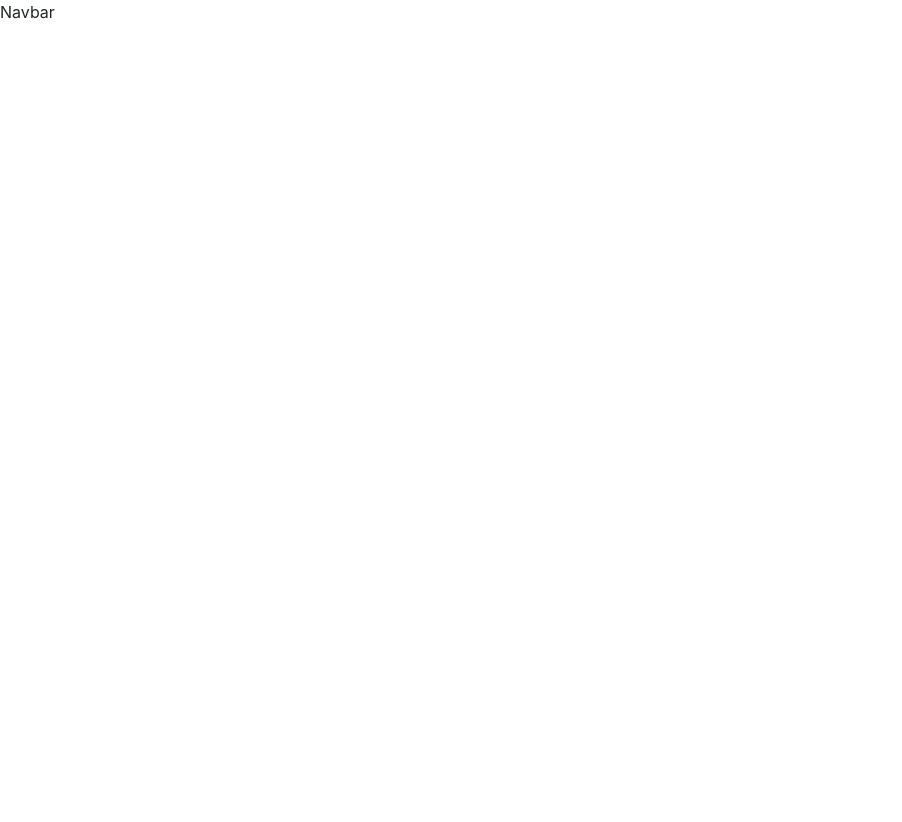
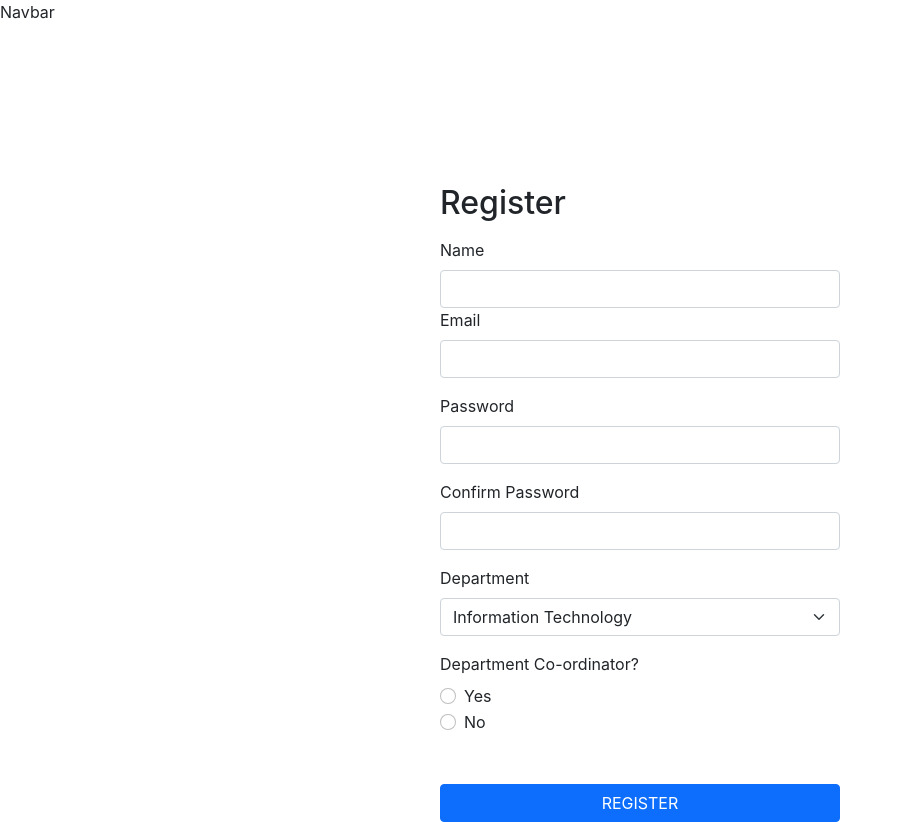
Before and after one commit to nikhil1610/faculty, a React (Create React App) app: page /register in a window 1280 px wide. Before the commit this address had no page. Shown: the whole page, without its empty margins (0-902 px from the left). Before the commit the page ends 800 px from the top, so only its background shows below. Built offline with nearby package versions, Linux system fonts and the light colour scheme.

Commit message:
login, register UI done

```diff
--- a/src/App.js
+++ b/src/App.js
@@ -14,6 +14,7 @@ function App() {
     <Navbar/>
       <Routes>
         <Route exact path='/' element={<Login/>}/>
+        <Route path='/register' element={<SignUp/>}/>
         <Route exact path='/department' element={<Homepage/>}/>
         <Route exact path='/faculty' element={<Faculty/>}/>
       </Routes>
--- /dev/null
+++ b/src/css/Homepage.css
@@ -0,0 +1,3 @@
+.card-link{
+    text-decoration: none;
+}
--- a/src/pages/Login.js
+++ b/src/pages/Login.js
@@ -1,12 +1,18 @@
 import { Button, Col, Form, Row } from 'react-bootstrap';
 import React, { useContext, useState } from 'react';
-import { AuthContext } from '../context/AuthContext';
+import {Link} from "react-router-dom";
+
+// import { AuthContext } from '../context/AuthContext';
+import SignUp from './SignUp';
 
 const Login = () => {
-    const { login } = useContext(AuthContext);
+    // const { login } = useContext(AuthContext);
 
     const [email, setEmail] = useState('');
     const [password, setPassword] = useState('');
+
+    // const history= useHistory()
+
 
     const handleSubmit = async (e) => {
         e.preventDefault();
@@ -15,7 +21,7 @@ const Login = () => {
 
         console.log(email, password);
 
-        login({email, password});
+        // login({email, password});
     }
 
     return(
@@ -42,7 +48,7 @@ const Login = () => {
                                 <Form.Group>
                                     <Form.Label>Password</Form.Label>
                                     <Form.Control
-                                        type="text"
+                                        type="password"
                                         required
                                         value={password}
                                         onChange={(e) => setPassword(e.target.value)}
@@ -52,7 +58,14 @@ const Login = () => {
                         </Row>
                         <Row className='mt-5'>
                             <Col xs={12}>
-                                <Button type='submit'>Login</Button>
+                                <Button style={{width:"100%"}} type='submit'>LOGIN</Button>
+                            </Col>
+                        </Row>
+                        <Row className='mt-3'>
+                            <Col>
+                            <Link to='/register'>
+                            Don't have an account? Sign Up
+                            </Link>
                             </Col>
                         </Row>
                     </Form>
--- a/src/pages/SignUp.js
+++ b/src/pages/SignUp.js
@@ -1,7 +1,135 @@
-import React from 'react'
+import { Button, Col, Form, Row } from 'react-bootstrap';
+import React, { useContext, useEffect, useState,useRef } from 'react';
 
-export default function SignUp() {
-  return (
-    <div>SignUp</div>
-  )
+// import { AuthContext } from '../context/AuthContext';
+import SignUp from './SignUp';
+
+const Login = () => {
+    // const { login } = useContext(AuthContext);
+
+    // const formRef = useRef();
+
+    const[name, setName] = useState('');
+    const [email, setEmail] = useState('');
+    const [password, setPassword] = useState('');
+    const [confirmPass, setConfirmPass] = useState('');
+    const [department, setDepartment] = useState('Information Technology');
+    const [isCoordinator, setCoordinator] = useState('');
+    const [error,setError] = useState('');
+    // const history= useHistory()
+
+
+    useEffect(()=>{
+
+      if(password!== confirmPass)
+      {
+        setError("Passwords doesn't match");
+      }
+      else{
+        setError('');
+      }
+    },[confirmPass])
+    const handleSubmit = async (e) => {
+        e.preventDefault();
+        // const formPointer = formRef.current;
+        if(password !== confirmPass)
+            return;
+        if(!name || !email || !password)
+            return;
+
+        console.log(name,email,password,department,isCoordinator)
+        console.log(email, password);
+
+        // login({email, password});
+    }
+
+    return(
+        <div>
+            <div className='d-flex justify-content-center px-2' style={{marginTop:'10rem'}}>
+                <div style={{width: '400px', maxWidth:'100%'}}>
+                    <h2>Register</h2>
+                    <Form onSubmit={handleSubmit} className='mt-3'>
+                        <Row>
+                            <Col xs={12}>
+                                <Form.Group>
+                                    <Form.Label>Name</Form.Label>
+                                    <Form.Control
+                                        type="name"
+                                        required
+                                        value={name}
+                                        onChange={(e) => setName(e.target.value)}
+                                    />
+                                </Form.Group>
+                            </Col>
+                        </Row>
+                        <Row>
+                            <Col xs={12}>
+                                <Form.Group>
+                                    <Form.Label>Email</Form.Label>
+                                    <Form.Control
+                                        type="email"
+                                        required
+                                        value={email}
+                                        onChange={(e) => setEmail(e.target.value)}
+                                    />
+                                </Form.Group>
+                            </Col>
+                        </Row>
+                        <Row className='mt-3'>
+                            <Col xs={12}>
+                                <Form.Group>
+                                    <Form.Label>Password</Form.Label>
+                                    <Form.Control
+                                        type="password"
+                                        required
+                                        value={password}
+                                        onChange={(e) => setPassword(e.target.value)}
+                                    />
+                                </Form.Group>
+                            </Col>
+                        </Row>
+                        <Row className='mt-3'>
+                            <Col xs={12}>
+                                <Form.Group>
+                                    <Form.Label>Confirm Password</Form.Label>
+                                    <Form.Control
+                                        type="password"
+                                        required
+                                        value={confirmPass}
+                                        onChange={(e) => setConfirmPass(e.target.value)}
+                                    />
+                                    <Form.Text>{error}</Form.Text>
+                                </Form.Group>
+                            </Col>
+                        </Row>
+                        <Row className='mt-3'>
+                            <Col xs={12}>
+                                <Form.Group>
+                                    <Form.Label>Department</Form.Label>
+                                    <Form.Select value={department} onChange={(option)=>setDepartment(option.target.value)}>
+                                      <option>Information Technology</option>
+                                      <option>Computer Science and Engineering</option>
+                                    </Form.Select>
+                                </Form.Group>
+                            </Col>
+                        </Row>
+                        <Row className='mt-3'>
+                          <Col xs={12}>
+                            <Form.Label>Department Co-ordinator?</Form.Label>
+                            <Form.Check label="Yes" type="radio" name='coordinator' onClick={()=>setCoordinator("Yes")} ></Form.Check>
+                            <Form.Check label="No" type="radio" name='coordinator' onClick={()=>setCoordinator("No")}></Form.Check>
+                          </Col>
+
+                        </Row>
+                        <Row className='mt-5'>
+                            <Col xs={12}>
+                                <Button style={{width:"100%"}} type='submit'>REGISTER</Button>
+                            </Col>
+                        </Row>
+                    </Form>
+                </div>
+            </div>
+        </div>
+    );
 }
+export default Login;
```
Also changed, not shown: src/pages/Homepage.js (+23 -22 lines).
